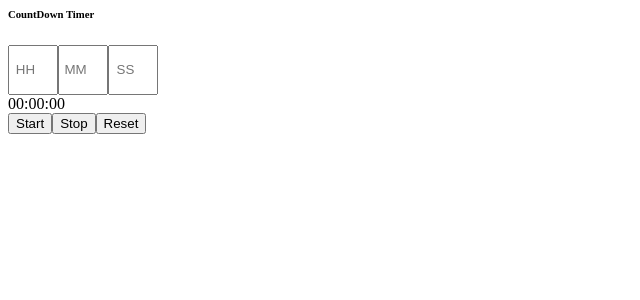
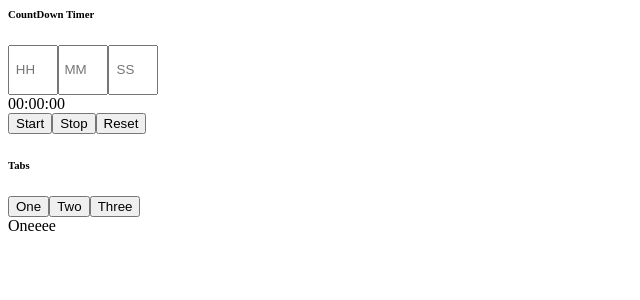
Before and after one commit to Prashupsp17/All_Machine_Coding_questions, a React (Create React App) app: page / in a window 1280 px wide. Shown: the top 300 px of the page, without its empty margins (0-640 px from the left). Built offline with nearby package versions, Linux system fonts and the light colour scheme.

Commit message:
Tabs component

```diff
--- a/src/App.js
+++ b/src/App.js
@@ -26,6 +26,7 @@ const Notification = lazy(() => import("./NotificationSystem/Notification.js"))
 import useNotification from './NotificationSystem/useNotification';
 const DynamicUserForm = lazy(() => import("./ConfigDrivenForms/DynamicUserForm.js"));
 const MultiLingual = lazy(() => import("./MultiLanguage/MultiLingual.js"))
+const TabsComponent = lazy(() => import("./TabsComponent"));
 export default function App() {
   const {NotificationComponent,triggerNotification} = useNotification("top-right");
   return (
@@ -68,6 +69,7 @@ export default function App() {
       { NotificationComponent} */}
       {/* <Notification type="success"  message="Payment Successful" /> */}
       {/* <MultiLingual /> */}
+      <TabsComponent />
     </div>
   );
 }
--- /dev/null
+++ b/src/TabsComponent.js
@@ -0,0 +1,40 @@
+import React from 'react';
+import { useState, useEffect } from 'react';
+
+const TabsComponent = () => {
+  const [tabs, setTabs] = useState([
+    {
+      id: 1,
+      tabName: "One",
+      tabContent: "Oneeee",
+    },
+    {
+      id: 2,
+      tabName: "Two",
+      tabContent: "twoooo",
+    },
+    {
+      id: 3,
+      tabName: "Three",
+      tabContent: "Othehheeeeee",
+    },
+  ]);
+
+  const [currTab, setCurrTab] = useState(1);
+  return (
+    <div className="App">
+      <h6>Tabs</h6>
+      {tabs &&
+        tabs.map((tab, index) => {
+          return (
+            <button onClick={() => setCurrTab(tab.id)}>{tab.tabName}</button>
+          );
+        })}
+      <br></br>
+
+      {tabs.find((item) => item.id === currTab)?.tabContent}
+    </div>
+  );
+}
+
+export default TabsComponent;
```
